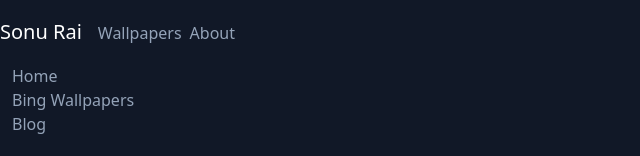
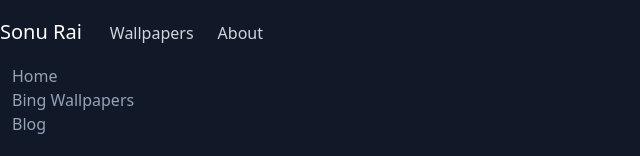
Before and after one commit to sonu27/sonurai.com, a Next.js app: page / in a window 1280 px wide. Shown: the top 156 px of the page, without its empty margins (0-640 px from the left). Built offline with nearby package versions, Linux system fonts and the light colour scheme.

Commit message:
improve hover buttons

```diff
--- a/components/ActiveLink.tsx
+++ b/components/ActiveLink.tsx
@@ -7,7 +7,7 @@ export default function ActiveLink({ href, children }: { href: string, children:
 
   let className = children.props.className || ''
   if (router.pathname === href) {
-    className = `${className} active text-white`
+    className = `${className} active`
   }
 
   return <Link href={href}>{React.cloneElement(children, { className })}</Link>
--- a/components/Layout.tsx
+++ b/components/Layout.tsx
@@ -27,10 +27,10 @@ const Header = () => (
         <a className="text-xl text-white">Sonu Rai</a>
       </Link>
       <ActiveLink href="/bingwallpapers">
-        <a className="ml-4">Wallpapers</a>
+        <a className="ml-4 text-gray-300 hover:bg-gray-800 hover:text-white px-3 py-2 rounded-md">Wallpapers</a>
       </ActiveLink>
       <ActiveLink href="/about">
-        <a className="ml-2">About</a>
+        <a className="text-gray-300 hover:bg-gray-800 hover:text-white px-3 py-2 rounded-md">About</a>
       </ActiveLink>
     </div>
   </nav>
--- a/pages/bingwallpapers/[id].tsx
+++ b/pages/bingwallpapers/[id].tsx
@@ -13,7 +13,7 @@ export default function W({ wallpaper }: { wallpaper: Wallpaper }) {
   const { id, filename, title, copyright, date, tags } = wallpaper
   const t = Object.entries(tags).sort((a: any, b: any) => b[1] - a[1])
   const tagFields = t.map((l, i) => (
-    <Fragment key={i}><Link href={`/bingwallpapers/tags/${l[0]}`}><a className="rounded p-2 leading-10 bg-slate-800 text-white hover:bg-slate-700">{l[0]}</a></Link> </Fragment>
+    <Fragment key={i}><Link href={`/bingwallpapers/tags/${l[0]}`}><a className="leading-10 whitespace-nowrap px-3 py-2 rounded-md bg-slate-800 text-gray-300 hover:bg-slate-700 hover:text-white">{l[0]}</a></Link> </Fragment>
   ))
 
   return (
--- a/pages/bingwallpapers/index.tsx
+++ b/pages/bingwallpapers/index.tsx
@@ -9,8 +9,8 @@ const getUrlNext = (p: any) => `/bingwallpapers?date=${p.date}&id=${p.id}`
 
 const Pagination = ({ pagination }: any) => (
   <div className="my-4 mx-2 md:mx-0">
-    <Link href={getUrlPrev(pagination.prev)}><a className="rounded p-2 bg-slate-800 text-white hover:bg-slate-700">Prev</a></Link>
-    <Link href={getUrlNext(pagination.next)}><a className="rounded p-2 bg-slate-800 text-white hover:bg-slate-700 ml-1">Next</a></Link>
+    <Link href={getUrlPrev(pagination.prev)}><a className="px-3 py-2 rounded-md bg-slate-800 text-gray-300 hover:bg-slate-700 hover:text-white">Prev</a></Link>
+    <Link href={getUrlNext(pagination.next)}><a className="px-3 py-2 rounded-md bg-slate-800 text-gray-300 hover:bg-slate-700 hover:text-white ml-1">Next</a></Link>
   </div>
 )
 
```
